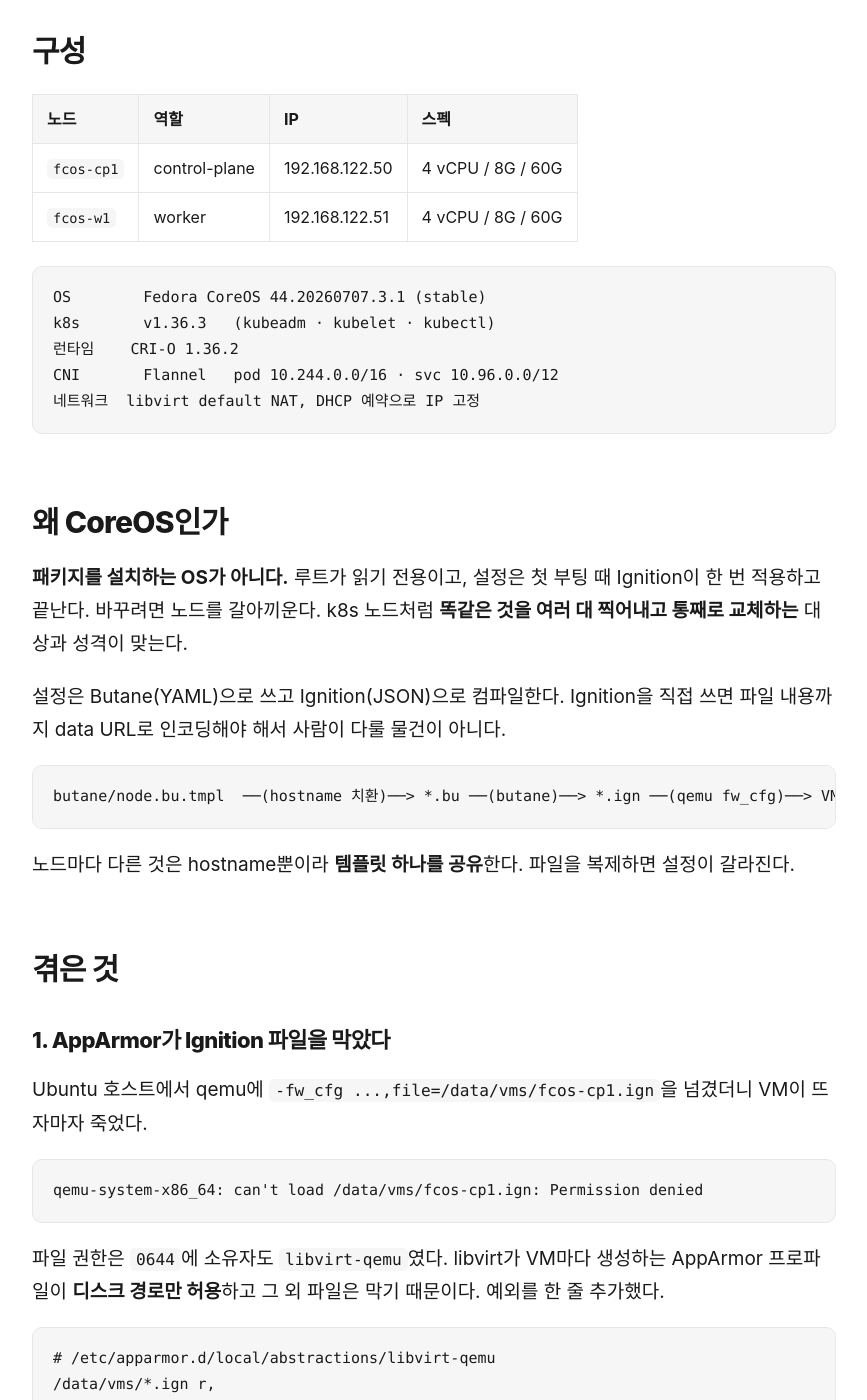
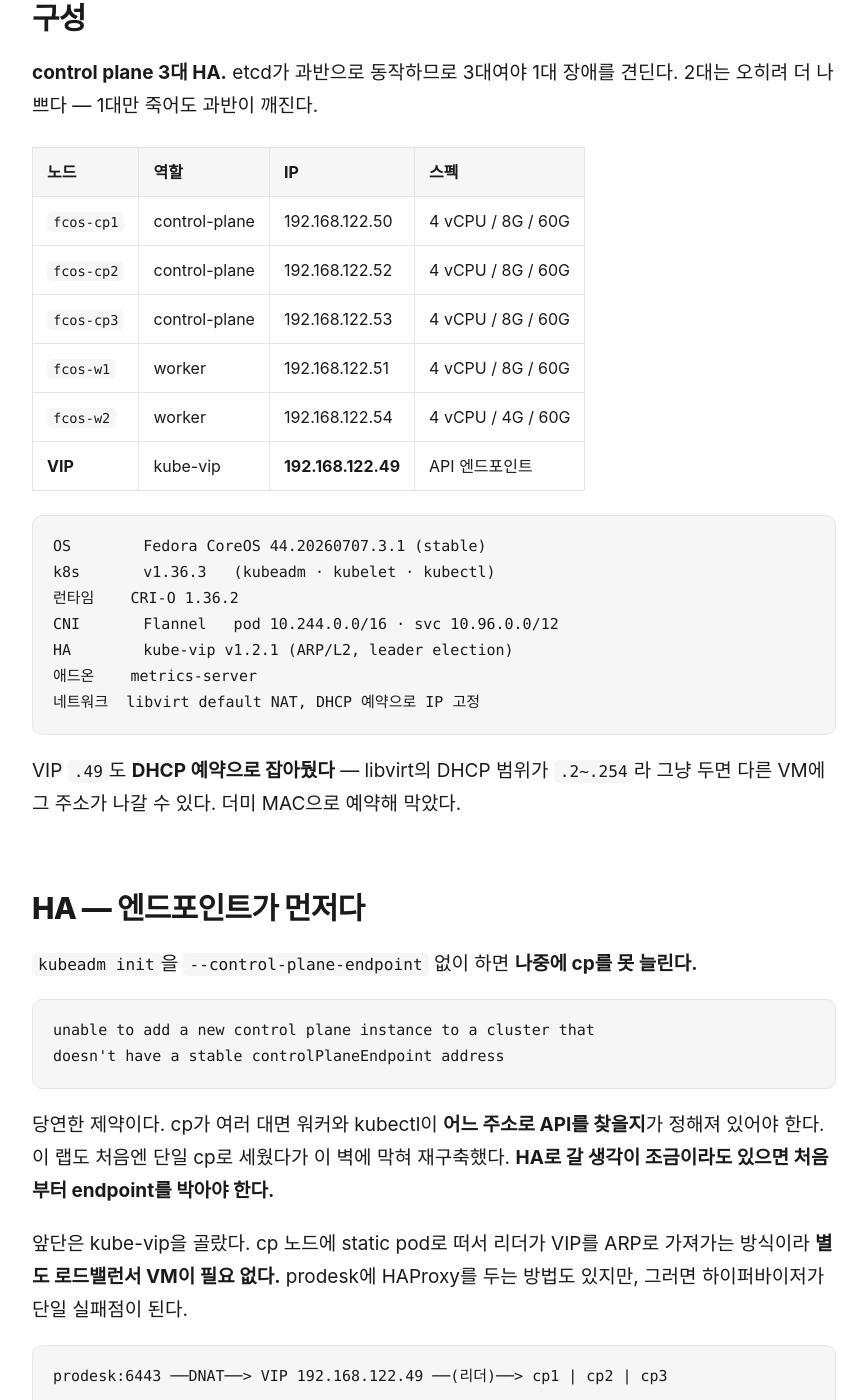
Before and after one commit to seongilp/homelab, a Jekyll site: the page built from docs/kubernetes.md, in a window 1280 px wide and 1400 px high, scrolled down 462 px. Shown: the whole window, without its empty margins (206-1073 px from the left). Built offline with Jekyll 4.4.1, drawn with Linux system fonts in a browser that asks for light colours; our own code applies the rules of GitHub Pages for plain Markdown files; some of the changed text lies outside the part shown.

Commit message:
docs(kubernetes): control plane 3대 HA 로 재구축
단일 cp 로 세운 클러스터는 --control-plane-endpoint 가 없어 cp 를 늘릴 수
없었다. kubeadm 이 거부한다. HA 로 갈 생각이 있으면 처음부터 엔드포인트를
박아야 한다는 걸 재구축으로 배웠다.

앞단은 kube-vip(ARP/L2). prodesk 에 HAProxy 를 두면 하이퍼바이저가 단일
실패점이 되므로 cp 노드 안에서 끝내는 쪽을 골랐다.

가장 큰 발견은 kube-vip 이 첫 노드에만 있었던 것:
- kubeadm join --control-plane 은 kubeadm 이 만드는 static pod 만 만든다
- 직접 넣은 kube-vip.yaml 은 복제되지 않는다
- etcd 는 3중화됐는데 진입점은 1중화 — 노드 목록만 보면 멀쩡해 보인다
- 죽여봤을 때 3분이 지나도 복구되지 않아서 알았다

세 노드에 모두 깔고 다시 죽이니 19초 만에 cp3 가 VIP 를 인수했고,
cp1 이 없는 채로 kubectl scale 도 정상 동작했다.

worker 도 1대 늘려 5노드가 됐다. VM 할당 합계가 물리 메모리를 넘어서
(62G > 61G) 이 지점부터는 할당이 아니라 실사용과 PSI 로 봐야 한다.

````diff
--- a/docs/kubernetes.md
+++ b/docs/kubernetes.md
@@ -9,17 +9,50 @@ FreeBSD 랩이 커널을 보는 자리라면, 여기는 **불변 OS 위에서
 
 ## 구성
 
+**control plane 3대 HA.** etcd가 과반으로 동작하므로 3대여야 1대 장애를 견딘다.
+2대는 오히려 더 나쁘다 — 1대만 죽어도 과반이 깨진다.
+
 | 노드 | 역할 | IP | 스펙 |
 |------|------|-----|------|
 | `fcos-cp1` | control-plane | 192.168.122.50 | 4 vCPU / 8G / 60G |
+| `fcos-cp2` | control-plane | 192.168.122.52 | 4 vCPU / 8G / 60G |
+| `fcos-cp3` | control-plane | 192.168.122.53 | 4 vCPU / 8G / 60G |
 | `fcos-w1` | worker | 192.168.122.51 | 4 vCPU / 8G / 60G |
+| `fcos-w2` | worker | 192.168.122.54 | 4 vCPU / 4G / 60G |
+| **VIP** | kube-vip | **192.168.122.49** | API 엔드포인트 |
 
 ```
 OS        Fedora CoreOS 44.20260707.3.1 (stable)
 k8s       v1.36.3   (kubeadm · kubelet · kubectl)
 런타임    CRI-O 1.36.2
 CNI       Flannel   pod 10.244.0.0/16 · svc 10.96.0.0/12
+HA        kube-vip v1.2.1 (ARP/L2, leader election)
+애드온    metrics-server
 네트워크  libvirt default NAT, DHCP 예약으로 IP 고정
+```
+
+VIP `.49`도 **DHCP 예약으로 잡아뒀다** — libvirt의 DHCP 범위가 `.2~.254`라
+그냥 두면 다른 VM에 그 주소가 나갈 수 있다. 더미 MAC으로 예약해 막았다.
+
+## HA — 엔드포인트가 먼저다
+
+`kubeadm init`을 `--control-plane-endpoint` 없이 하면 **나중에 cp를 못 늘린다.**
+
+```
+unable to add a new control plane instance to a cluster that
+doesn't have a stable controlPlaneEndpoint address
+```
+
+당연한 제약이다. cp가 여러 대면 워커와 kubectl이 **어느 주소로 API를 찾을지**가
+정해져 있어야 한다. 이 랩도 처음엔 단일 cp로 세웠다가 이 벽에 막혀 재구축했다.
+**HA로 갈 생각이 조금이라도 있으면 처음부터 endpoint를 박아야 한다.**
+
+앞단은 kube-vip을 골랐다. cp 노드에 static pod로 떠서 리더가 VIP를 ARP로
+가져가는 방식이라 **별도 로드밸런서 VM이 필요 없다.** prodesk에 HAProxy를 두는
+방법도 있지만, 그러면 하이퍼바이저가 단일 실패점이 된다.
+
+```
+prodesk:6443 ──DNAT──> VIP 192.168.122.49 ──(리더)──> cp1 | cp2 | cp3
 ```
 
 ## 왜 CoreOS인가
@@ -90,7 +123,59 @@ CoreOS의 `/usr/local`은 `/var/usrlocal` 심볼릭 링크라 쓸 수 있다. in
 실패한다. **레이어링은 재부팅해야 반영된다.** 설치와 활성화 사이에 재부팅이 들어가야
 한다는 게 이 OS의 리듬이다.
 
-### 5. SELinux는 permissive로 뒀다
+### 5. kube-vip이 첫 노드에만 있었다 — HA가 아니었던 HA
+
+3대를 붙이고 `virsh destroy`로 VIP 리더(cp1)를 죽였다. **3분이 지나도 복구되지
+않았다.**
+
+```
+21:33:04  Unable to connect to the server
+21:33:13  Unable to connect to the server
+...
+21:36:13  Unable to connect to the server     ← 계속
+```
+
+`kubeadm join --control-plane`은 **kubeadm이 만드는 static pod만 생성한다** —
+etcd·apiserver·controller-manager·scheduler 넷. 직접 넣은 `kube-vip.yaml`은
+복제 대상이 아니다.
+
+```
+cp1: etcd apiserver controller-manager scheduler kube-vip
+cp2: etcd apiserver controller-manager scheduler          ← 없음
+cp3: etcd apiserver controller-manager scheduler          ← 없음
+```
+
+VIP를 이어받을 노드가 애초에 없었다. **etcd는 3중화됐는데 진입점은 1중화**인
+상태였고, 노드 목록만 보면 멀쩡한 HA처럼 보인다.
+
+세 노드 모두에 manifest를 깔고 다시 죽였다.
+
+```
+21:38:28 (+0s)   ...
+21:38:47 (+19s)  ok    ← cp3가 VIP 인수
+```
+
+**19초.** cp1이 죽은 채로 `kubectl scale`도 정상 동작했고, 복귀 후 etcd 3멤버가
+같은 raft index로 맞았다.
+
+> 죽여보지 않았으면 몰랐다. HA 구성은 **장애를 실제로 만들어봐야** 검증된다.
+> 노드가 Ready로 보이는 것과 장애를 견디는 것은 다른 문제다.
+
+### 6. metrics-server가 kubelet 인증서를 거부했다
+
+`k9s`에서 CPU/MEM이 계속 `n/a`였다.
+
+```
+Failed to scrape node: x509: cannot validate certificate for
+192.168.122.52 because it doesn't contain any IP SANs
+```
+
+kubelet의 serving 인증서가 self-signed이고 IP SAN이 없다. 정석은 kubelet
+serving cert rotation(`serverTLSBootstrap: true`)을 켜고 CSR을 승인하는 것이지만,
+**노드를 추가할 때마다 CSR 승인이 따라붙는다.** 테스트 랩이라
+`--kubelet-insecure-tls`로 넘어갔다. 부채 목록에 올린 항목.
+
+### 7. SELinux는 permissive로 뒀다
 
 CRI-O를 비표준 경로에 두는 구성이라 라벨링 문제를 피했다. **테스트 클러스터라서
 내린 결정**이고, enforcing으로 되돌리려면 `/usr/local/libexec/crio`와 `/opt/cni/bin`의
@@ -101,7 +186,7 @@ CRI-O를 비표준 경로에 두는 구성이라 라벨링 문제를 피했다.
 API 서버가 libvirt NAT 안에 있어 밖에서 안 보인다. prodesk에 DNAT를 걸어 통과시킨다.
 
 ```
-mac ──k9s──> prodesk:6443 ──DNAT──> 192.168.122.50:6443
+mac ──k9s──> prodesk:6443 ──DNAT──> VIP 192.168.122.49 ──> 리더 cp
 ```
 
 - apiserver 인증서 SAN에 prodesk의 LAN/Tailscale IP를 넣고 재발급 (`kubeadm-config`
@@ -116,6 +201,10 @@ mac ──k9s──> prodesk:6443 ──DNAT──> 192.168.122.50:6443
 > 깨진다. 실제로 `.116 → .111` 변경 때 겪었다. IP를 세 군데에 박아둔 구조라
 > 어느 하나만 고치면 조용히 안 된다.
 
+인증서 SAN은 **cp 3대 모두** 갱신해야 한다. VIP 리더가 어느 노드로든 넘어갈 수
+있으므로, 한 대만 고치면 페일오버 후에 TLS 검증이 깨진다. `kubeadm join` 시점의
+인증서에는 VIP와 자기 IP만 들어 있다.
+
 ## 자동 업데이트를 껐다
 
 Zincati(CoreOS 자동 업데이트)를 mask했다. **클러스터가 도는 중에 노드가 알아서
@@ -127,16 +216,34 @@ Zincati(CoreOS 자동 업데이트)를 mask했다. **클러스터가 도는 중
 
 ## 백업 관점의 예외
 
-FCOS VM 2대는 **qcow2**다. prodesk의 다른 VM은 전부 raw인데([prodesk.md](prodesk.md)),
+FCOS VM 5대는 **qcow2**다. prodesk의 다른 VM은 전부 raw인데([prodesk.md](prodesk.md)),
 FCOS 배포 이미지가 qcow2라 그대로 썼다.
 
 `data/vms` 데이터셋 안에 있으므로 **msg10p로의 zfs send 백업에는 포함된다.**
 포맷만 다르다.
 
+## 자원
+
+노드 5대를 올린 뒤 prodesk 상태. 클러스터는 생각보다 가볍다.
+
+```
+fcos-cp1   172m (4%)   1387Mi (17%)
+fcos-cp2   178m (4%)   1067Mi (13%)
+fcos-cp3   183m (4%)   1040Mi (13%)
+fcos-w1     42m (1%)    647Mi ( 8%)
+fcos-w2     67m (1%)    640Mi (16%)
+```
+
+prodesk 전체로는 **VM 할당 62G / 물리 61G**로 오버커밋 상태지만
+실사용은 그 절반이고 PSI는 0이다. w2를 4G로 준 이유이기도 하다 —
+할당 합계가 물리를 넘기 시작하면 여유분을 실사용 기준으로 봐야 한다.
+([prodesk.md](prodesk.md)의 메모리 절)
+
 ## 다음
 
-- [ ] control-plane taint 되살리기 (워커가 생겼으니 시스템 파드용으로 비워두기)
+- [ ] control-plane taint 되살리기 (워커가 2대이므로 cp는 시스템 파드용으로 비우기)
 - [ ] SELinux enforcing 복귀
-- [ ] 워커 1대 더 — 진짜 스케줄링 분산 보기
+- [ ] kubelet serving cert rotation + CSR 자동 승인 (metrics-server 정석 해법)
 - [ ] Ingress + cert-manager
 - [ ] etcd 백업을 msg10p 백업 흐름에 연결
+- [ ] 노드 재부팅 조율자(kured) — Zincati를 다시 켜려면 필요
````
Also changed, not shown: other parts of docs/kubernetes.md (+1 -1 lines), README.md (+2 -2 lines), docs/prodesk.md (+12 -7 lines).
